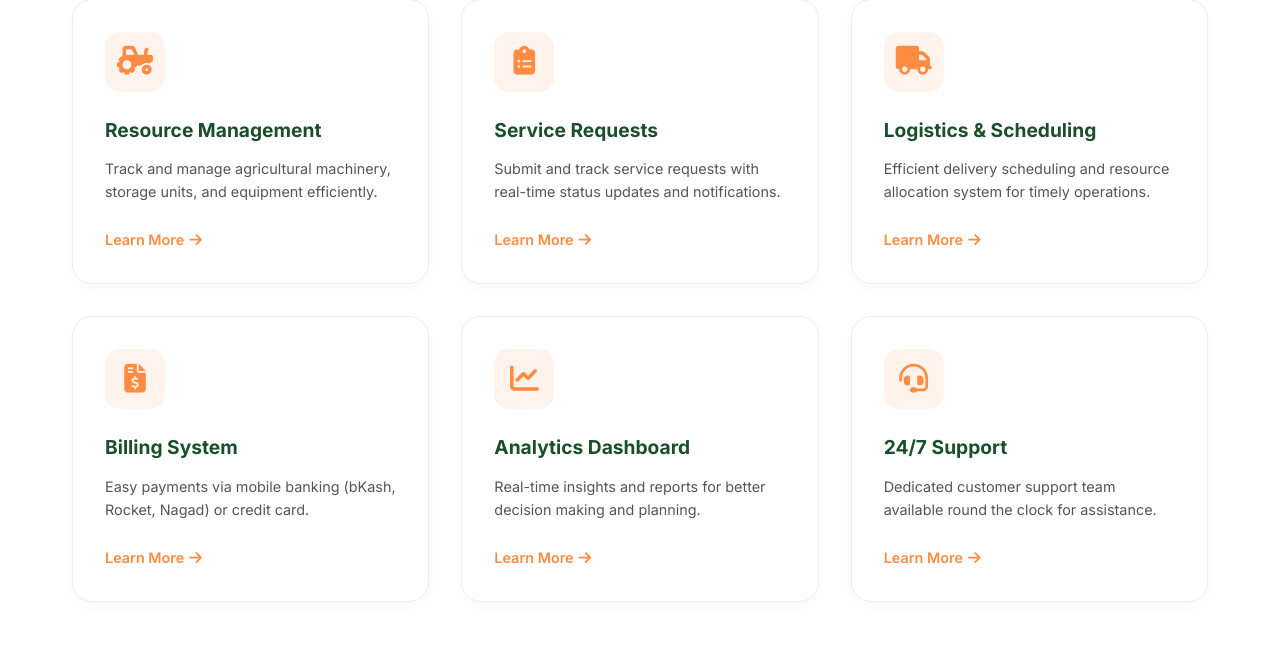
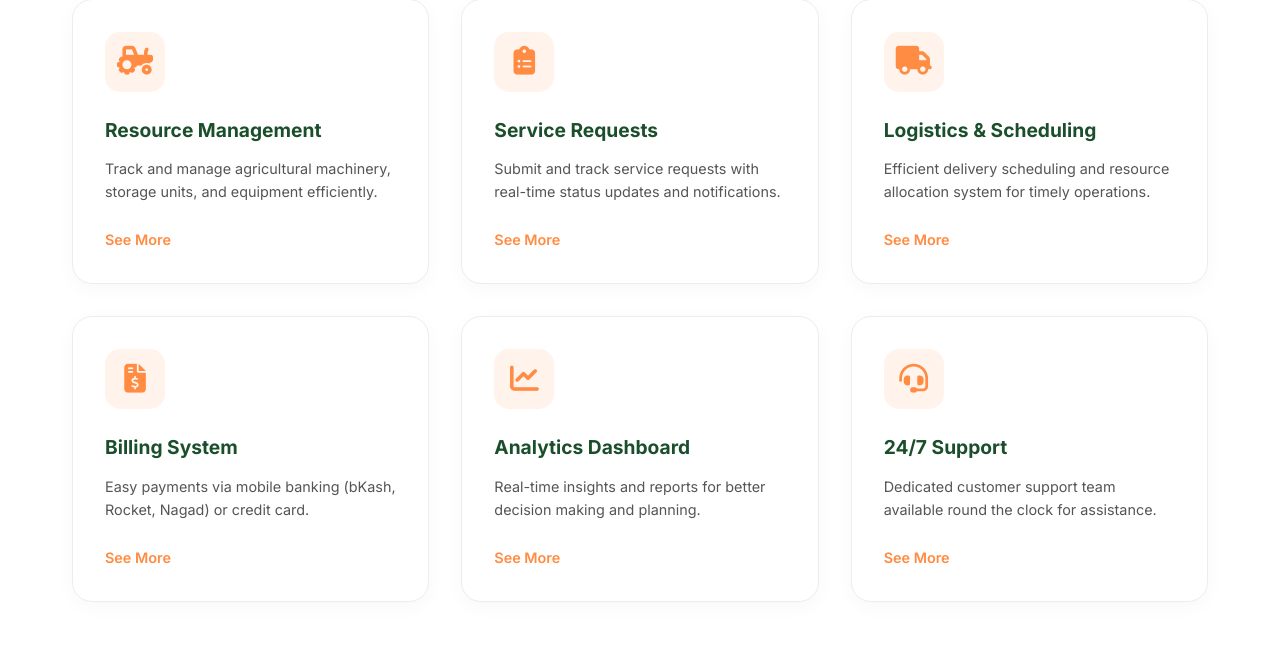
Before and after one commit to marjia999/Agricultural_Resource_Management_System, a PHP site: page / in a window 1280 px wide. Shown: the part 809-1462 px from the top of the page. Run offline with PHP 8.4, Linux system fonts and the light colour scheme; data comes from the database, SQL or seed files in the repository.

Commit message:
Added new files

```diff
--- a/index.php
+++ b/index.php
@@ -787,7 +787,7 @@
                     </div>
                     <h3>Resource Management</h3>
                     <p>Track and manage agricultural machinery, storage units, and equipment efficiently.</p>
-                    <a href="#" class="service-link">Learn More <i class="fas fa-arrow-right"></i></a>
+                    <a href="#" class="service-link">See More</a>
                 </div>
                 <div class="service-card">
                     <div class="service-icon">
@@ -795,7 +795,7 @@
                     </div>
                     <h3>Service Requests</h3>
                     <p>Submit and track service requests with real-time status updates and notifications.</p>
-                    <a href="#" class="service-link">Learn More <i class="fas fa-arrow-right"></i></a>
+                    <a href="#" class="service-link">See More</a>
                 </div>
                 <div class="service-card">
                     <div class="service-icon">
@@ -803,7 +803,7 @@
                     </div>
                     <h3>Logistics & Scheduling</h3>
                     <p>Efficient delivery scheduling and resource allocation system for timely operations.</p>
-                    <a href="#" class="service-link">Learn More <i class="fas fa-arrow-right"></i></a>
+                    <a href="#" class="service-link">See More</a>
                 </div>
                 <div class="service-card">
                     <div class="service-icon">
@@ -811,7 +811,7 @@
                     </div>
                     <h3>Billing System</h3>
                     <p>Easy payments via mobile banking (bKash, Rocket, Nagad) or credit card.</p>
-                    <a href="#" class="service-link">Learn More <i class="fas fa-arrow-right"></i></a>
+                    <a href="#" class="service-link">See More</a>
                 </div>
                 <div class="service-card">
                     <div class="service-icon">
@@ -819,7 +819,7 @@
                     </div>
                     <h3>Analytics Dashboard</h3>
                     <p>Real-time insights and reports for better decision making and planning.</p>
-                    <a href="#" class="service-link">Learn More <i class="fas fa-arrow-right"></i></a>
+                    <a href="#" class="service-link">See More</a>
                 </div>
                 <div class="service-card">
                     <div class="service-icon">
@@ -827,7 +827,7 @@
                     </div>
                     <h3>24/7 Support</h3>
                     <p>Dedicated customer support team available round the clock for assistance.</p>
-                    <a href="#" class="service-link">Learn More <i class="fas fa-arrow-right"></i></a>
+                    <a href="#" class="service-link">See More</a>
                 </div>
             </div>
         </section>
```
